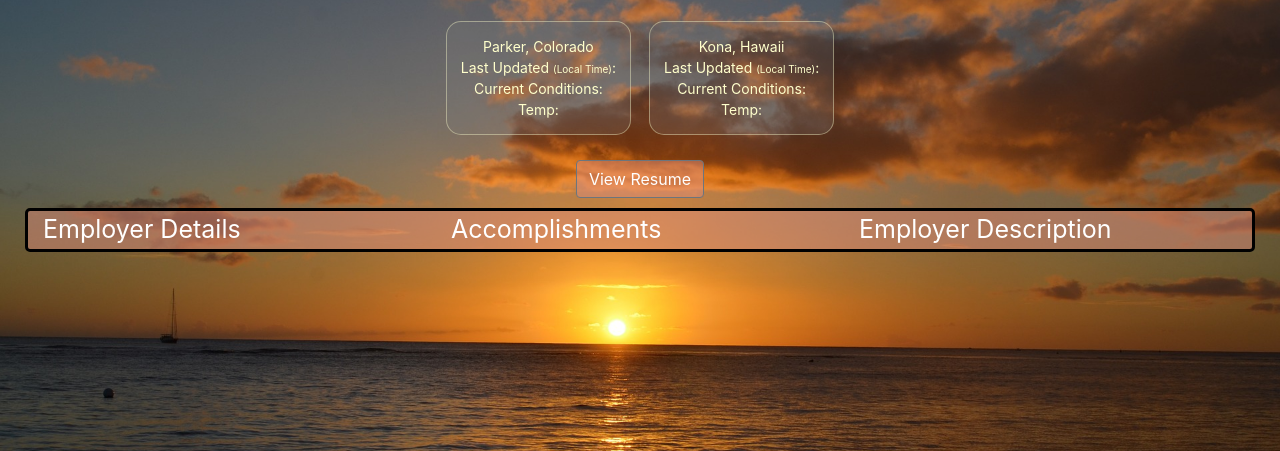
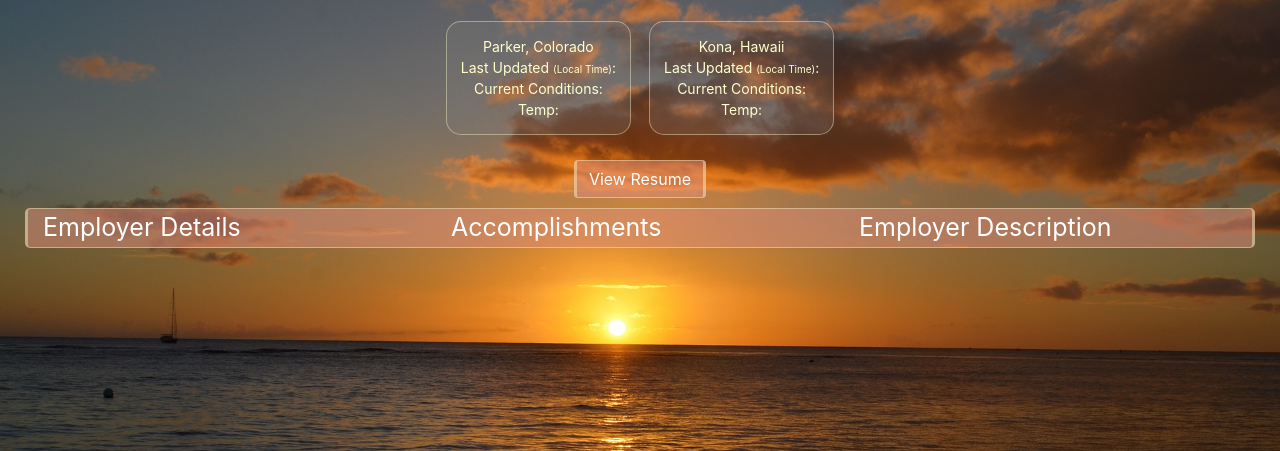
Before and after one commit to codecampNick/MySite2, a Django app: page /employment/ in a window 1280 px wide. Shown: the part 56-507 px from the top of the page. Run offline with Django 3.2, Linux system fonts and the light colour scheme; data that the repository does not hold is empty; parts of the project's set-up code (start-up, migrations or seed data) failed here and were passed over; some libraries are stand-ins or nearby versions.

Commit message:
styling for borders on employment page

```diff
--- a/employment/static/css/employment.css
+++ b/employment/static/css/employment.css
@@ -23,17 +23,21 @@
     color: white;
     font-size: 25px;
     background-color: rgba(220, 141, 124, 0.5);
-    border: black solid 3px;
+    border-top: rgba(255,255,204,.4) solid 1.5px;
+    border-right: rgba(255,255,204,.4) solid 3px;
+    border-bottom: rgba(255,255,204,.4) solid 1.5px;
+    border-left: rgba(255,255,204,.4) solid 3px;
     border-radius: 5px;
 }
 .emp-body{
-    border-top: black solid 1.5px;
-    border-right: black solid 3px;
-    border-bottom: black solid 1.5px;
-    border-left: black solid 3px;
+    border-top: rgba(255,255,204,.4) solid 1.5px;
+    border-right: rgba(255,255,204,.4) solid 3px;
+    border-bottom: rgba(255,255,204,.4) solid 1.5px;
+    border-left: rgba(255,255,204,.4) solid 3px;
     border-radius: 5px;
     margin-top: 5px;
     color: rgba(250, 221, 197);
+
 }
 
 .employment-header{
@@ -46,5 +50,9 @@
 
 .btn-resume{
     margin: -10px 0px 10px 0px;
+    border-top: rgba(255,255,204,.4) solid 1.5px;
+    border-right: rgba(255,255,204,.4) solid 3px;
+    border-bottom: rgba(255,255,204,.4) solid 1.5px;
+    border-left: rgba(255,255,204,.4) solid 3px;
     background-color: rgba(220, 141, 124, 0.5);
 }
```
